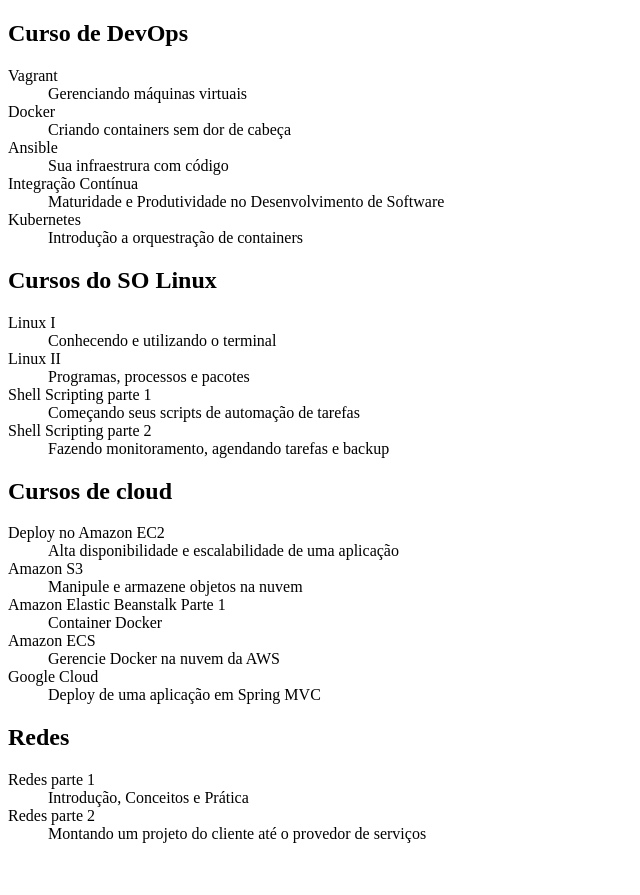
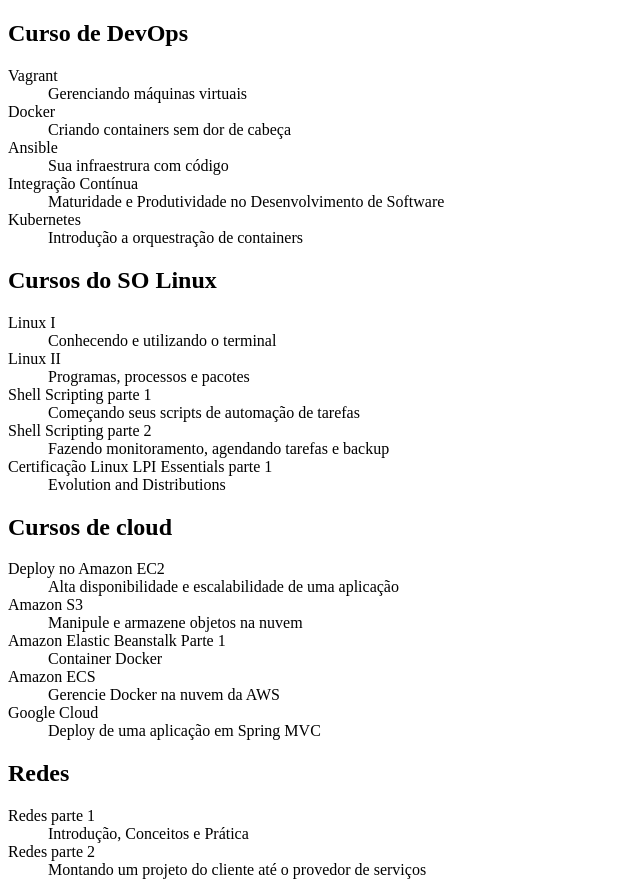
Before and after one commit to SilvaBarrence/CursoAlura_Git, a plain HTML site: page index.html in a window 1280 px wide. Shown: the whole page, without its empty margins (0-640 px from the left). Before the commit the page ends 859 px from the top, so only its background shows below. Drawn offline with Linux system fonts and the light colour scheme.

Commit message:
Adicionando novo curso de linux

```diff
--- a/index.html
+++ b/index.html
@@ -40,6 +40,9 @@
 
         <dt>Shell Scripting parte 2</dt>
         <dd>Fazendo monitoramento, agendando tarefas e backup</dd>
+
+        <dt>Certificação Linux LPI Essentials parte 1</dt>
+        <dd>Evolution and Distributions</dd>
     </dl>
 
     <h2>Cursos de cloud</h2>
```
